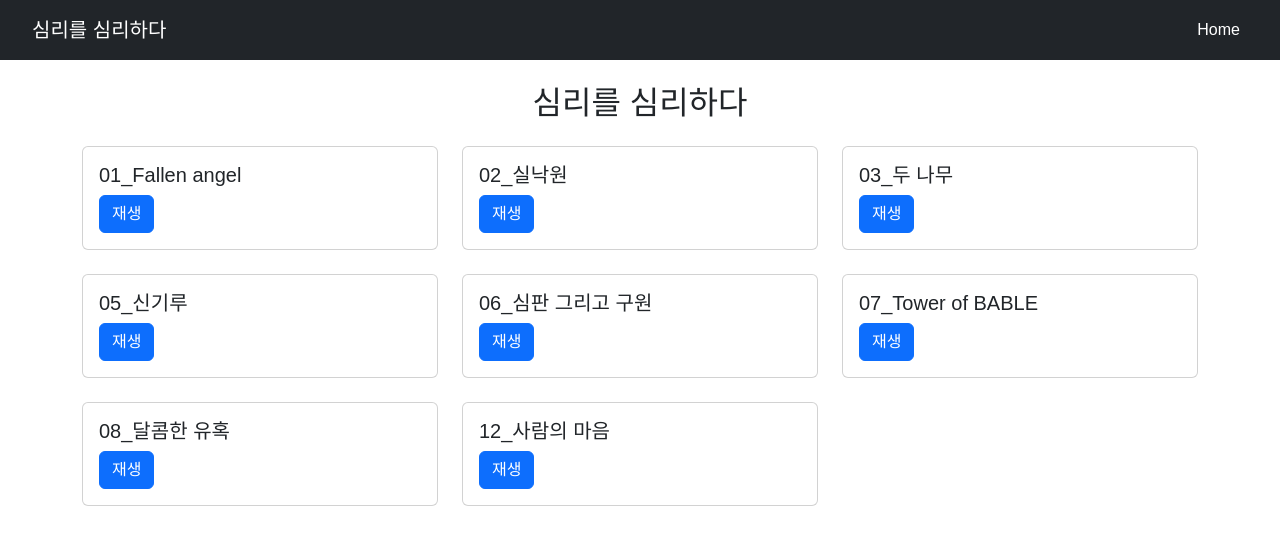
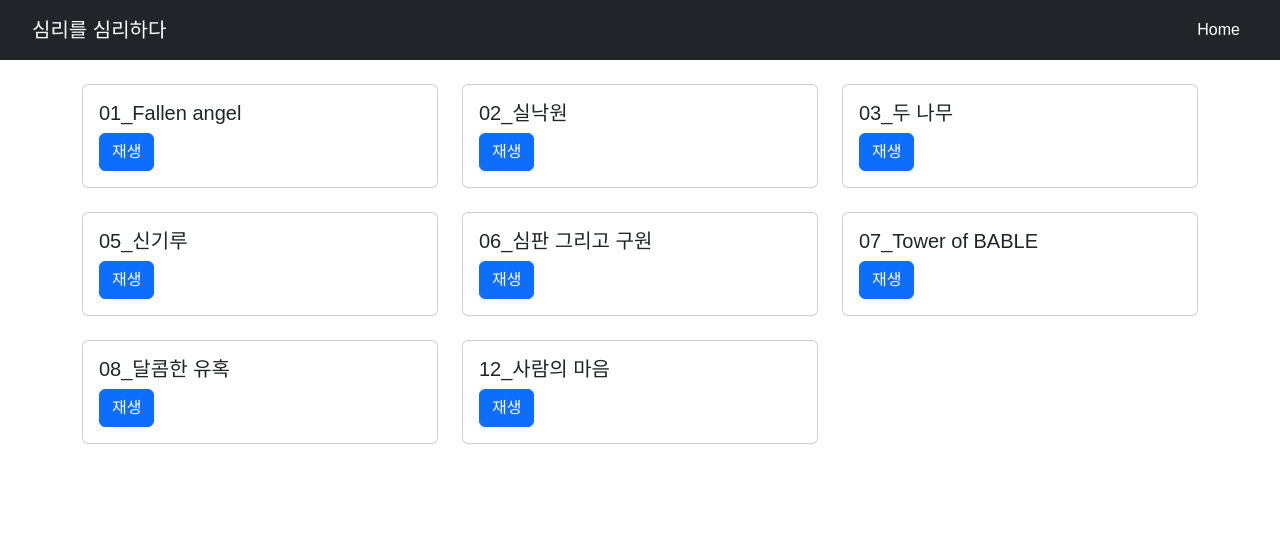
Before and after one commit to csw10141/psy-sound, a React (Create React App) app: page / in a window 1280 px wide. Shown: the top 544 px of the page. Built offline with nearby package versions, Linux system fonts and the light colour scheme.

Commit message:
modified:   src/pages/Home.js

```diff
--- a/src/pages/Home.js
+++ b/src/pages/Home.js
@@ -15,7 +15,7 @@ function Home() {
 
   return (
     <div className="container mt-4">
-      <h2 className="text-center mb-4">심리를 심리하다</h2>
+      {/* <h2 className="text-center mb-4">심리를 심리하다</h2> */}
       <AudioList audios={audios} />
     </div>
   );
```
